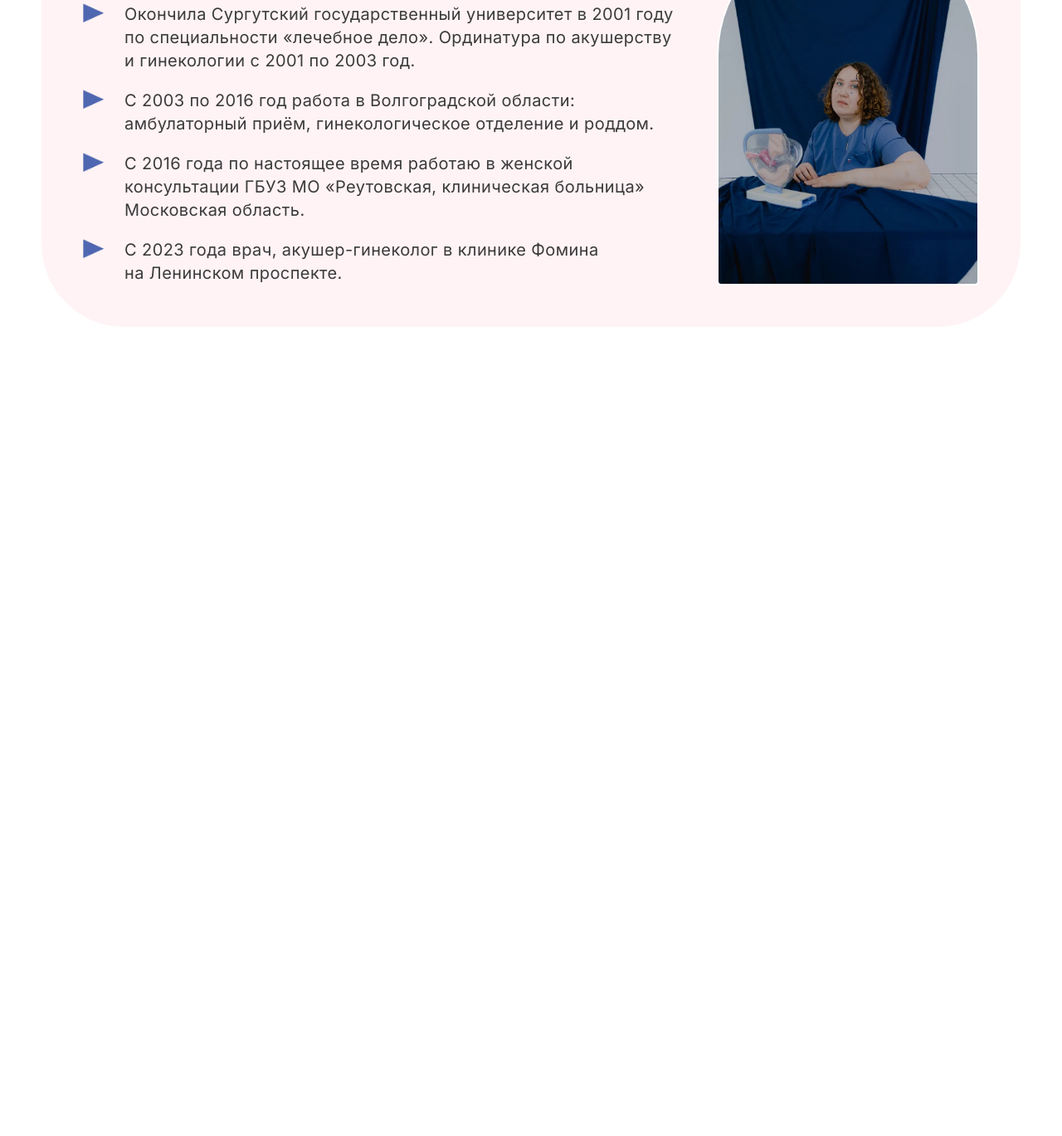
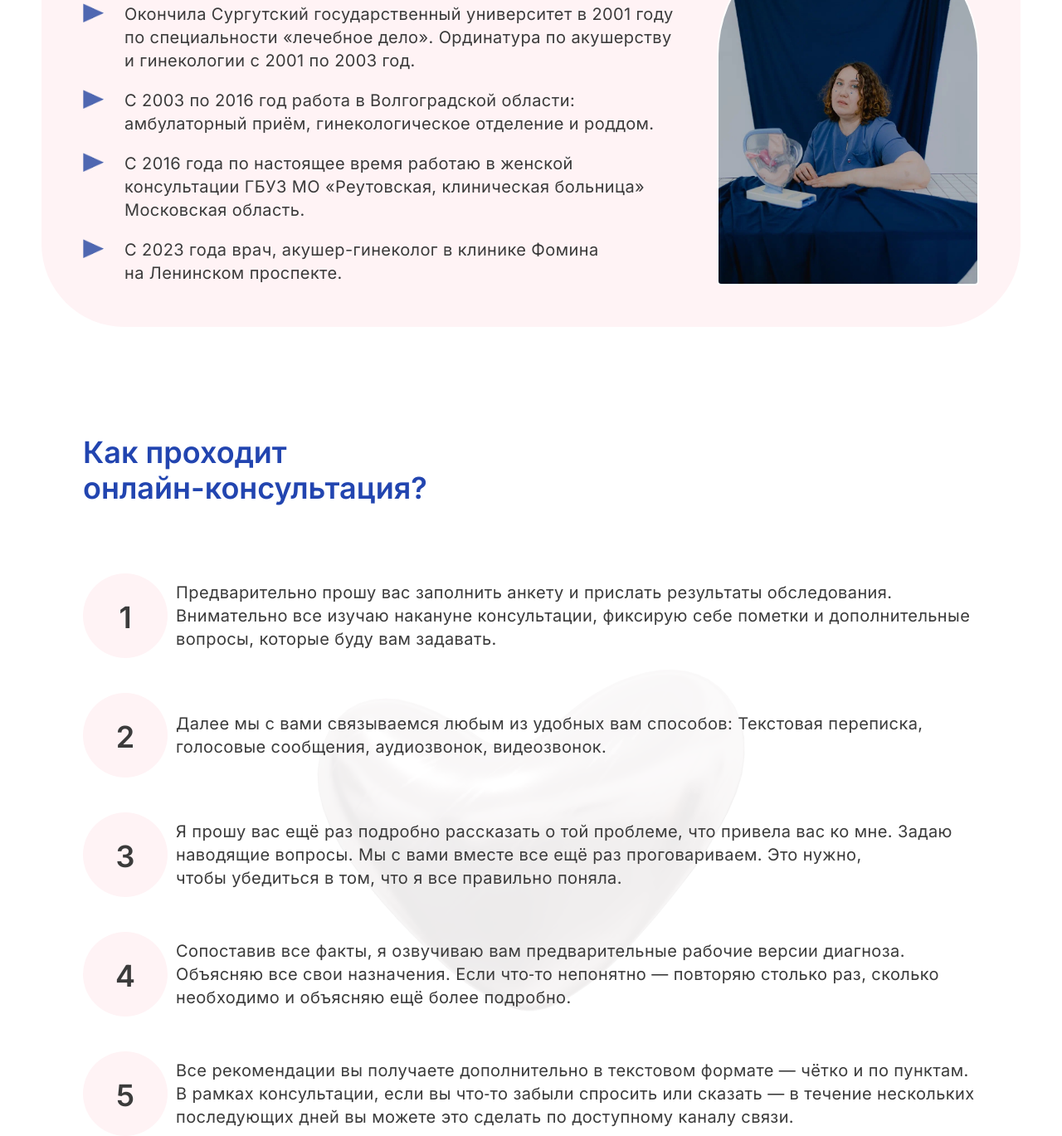
Before and after one commit to breadkvass/oksana-alimova, a website built with webpack: page src/index.html in a window 1280 px wide. Shown: the part 1637-3006 px from the top of the page at 83% size. Before the commit the page ends 2031 px from the top, so only its background shows below. Built offline with nearby package versions, Linux system fonts and the light colour scheme.

Commit message:
add online section

```diff
--- /dev/null
+++ b/src/blocks/online/__content/online__content.css
@@ -0,0 +1,5 @@
+.online__content {
+    display: flex;
+    flex-direction: column;
+    gap: 42px;
+}
--- /dev/null
+++ b/src/blocks/online/__heart/online__heart.css
@@ -0,0 +1,8 @@
+.online__heart {
+    position: absolute;
+    z-index: -1;
+    top: 308px;
+    left: 330px;
+    width: 520px;
+    height: 420px;
+}
--- /dev/null
+++ b/src/blocks/online/__number/online__number.css
@@ -0,0 +1,11 @@
+.online__number {
+    background-color: var(--background-pink);
+    border-radius: 100px;
+    min-width: 24px;
+    height: 40px;
+    padding: 31px 39px;
+    font-size: 36px;
+    font-weight: 600;
+    color: #3B3B3B;
+    text-align: center;
+}
--- /dev/null
+++ b/src/blocks/online/__point/online__point.css
@@ -0,0 +1,6 @@
+.online__point {
+    display: flex;
+    flex-direction: row;
+    align-items: center;
+    gap: 10px;
+}
--- /dev/null
+++ b/src/blocks/online/__text/online__text.css
@@ -0,0 +1,7 @@
+.online__text {
+    font-size: 20px;
+    font-weight: 400;
+    line-height: 28px;
+    letter-spacing: 0.02em;
+    color: #3B3B3B;
+}
--- /dev/null
+++ b/src/blocks/online/__title/online__title.css
@@ -0,0 +1,7 @@
+.online__title {
+    font-size: 36px;
+    font-weight: 600;
+    line-height: 43.57px;
+    text-align: left;
+    color: #2245B0;
+}
--- /dev/null
+++ b/src/blocks/online/online.css
@@ -0,0 +1,8 @@
+.online {
+    margin-top: 100px;
+    position: relative;
+    display: flex;
+    flex-direction: column;
+    gap: 50px;
+    padding: 0 50px;
+}
--- a/src/index.css
+++ b/src/index.css
@@ -37,3 +37,11 @@
 @import url(./blocks/education/__arrow/education__arrow.css);
 @import url(./blocks/education/__text/education__text.css);
 @import url(./blocks/education/__title/education__title.css);
+
+@import url(./blocks/online/online.css);
+@import url(./blocks/online/__content/online__content.css);
+@import url(./blocks/online/__number/online__number.css);
+@import url(./blocks/online/__point/online__point.css);
+@import url(./blocks/online/__text/online__text.css);
+@import url(./blocks/online/__title/online__title.css);
+@import url(./blocks/online/__heart/online__heart.css);
--- a/src/index.html
+++ b/src/index.html
@@ -76,6 +76,40 @@
         </div>
         <img class="education__img" src="<%=require('./vendor/assets/images/education.jpg')%>" alt="Фото Оксаны Алимовой"/>
       </section>
+      <section class="online" id="online">
+        <h2 class="online__title">Как проходит<br />онлайн-консультация?</h2>
+        <div class="online__content">
+          <div class="online__point">
+            <p class="online__number">1</p>
+            <p class="online__text">Предварительно прошу вас заполнить анкету и&nbsp;прислать результаты обследования. Внимательно все
+              изучаю накануне консультации, фиксирую себе пометки и&nbsp;дополнительные вопросы, которые&nbsp;буду вам задавать.</p>
+          </div>
+          <div class="online__point">
+            <p class="online__number">2</p>
+            <p class="online__text">Далее мы с вами связываемся любым из&nbsp;удобных вам способов: Текстовая переписка,
+              голосовые сообщения, аудиозвонок, видеозвонок.</p>
+          </div>
+          <div class="online__point">
+            <p class="online__number">3</p>
+            <p class="online__text">Я прошу вас ещё раз подробно рассказать о&nbsp;той проблеме,&nbsp;что привела вас ко&nbsp;мне.
+              Задаю наводящие вопросы. Мы с&nbsp;вами вместе все ещё раз проговариваем. Это&nbsp;нужно,
+              чтобы&nbsp;убедиться в&nbsp;том, что я все правильно поняла.</p>
+          </div>
+          <div class="online__point">
+            <p class="online__number">4</p>
+            <p class="online__text">Сопоставив все факты, я&nbsp;озвучиваю вам предварительные рабочие версии диагноза.
+              Объясняю все свои назначения. Если&nbsp;что‑то&nbsp;непонятно —&nbsp;повторяю столько раз, сколько необходимо
+              и&nbsp;объясняю ещё более подробно.</p>
+          </div>
+          <div class="online__point">
+            <p class="online__number">5</p>
+            <p class="online__text">Все рекомендации вы получаете дополнительно в&nbsp;текстовом формате — чётко и&nbsp;по&nbsp;пунктам.
+              В&nbsp;рамках консультации, если&nbsp;вы&nbsp;что‑то забыли спросить или&nbsp;сказать —&nbsp;в&nbsp;течение нескольких последующих дней вы
+              можете это сделать по доступному каналу связи.</p>
+          </div>
+        </div>
+        <img class="online__heart" src="<%=require('./vendor/assets/images/heart.png')%>" />
+      </section>
     </main>
     <footer></footer>
 
```
Also changed, not shown: src/vendor/assets/images/heart.png (added).
